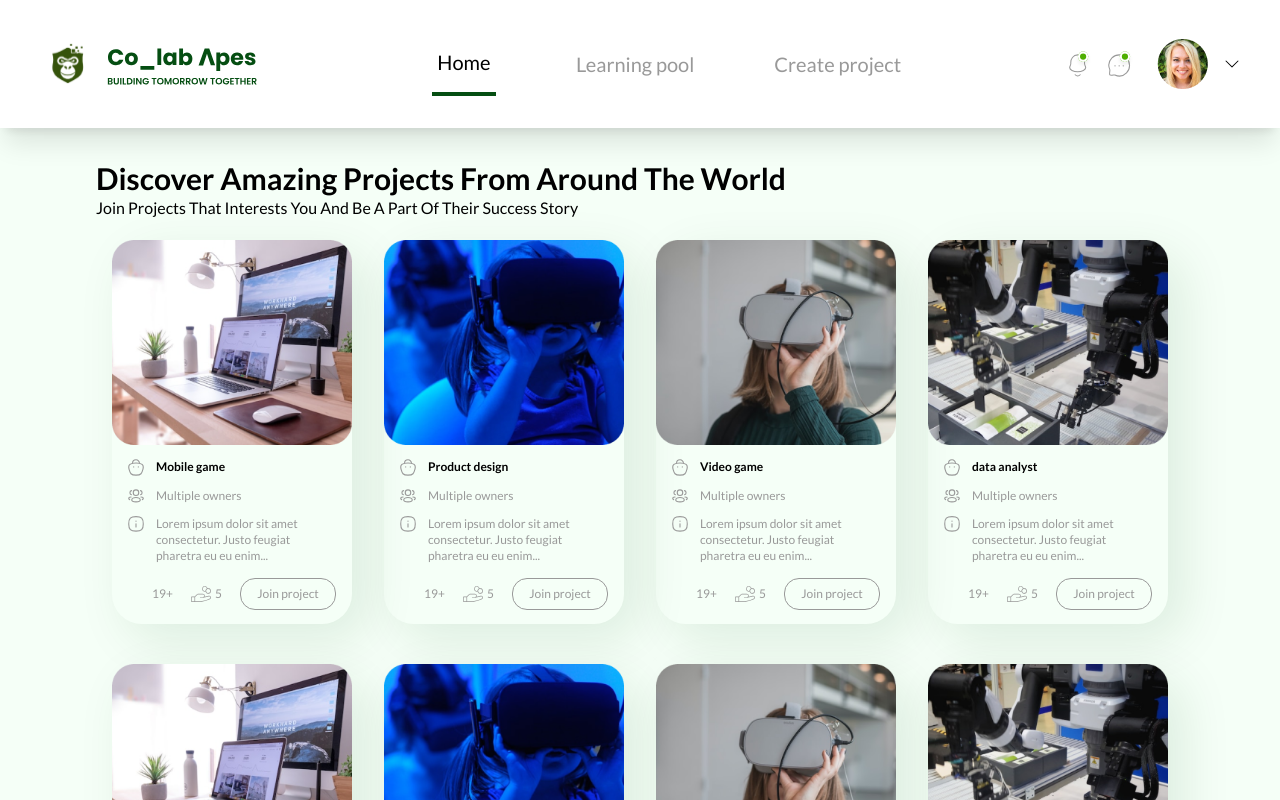
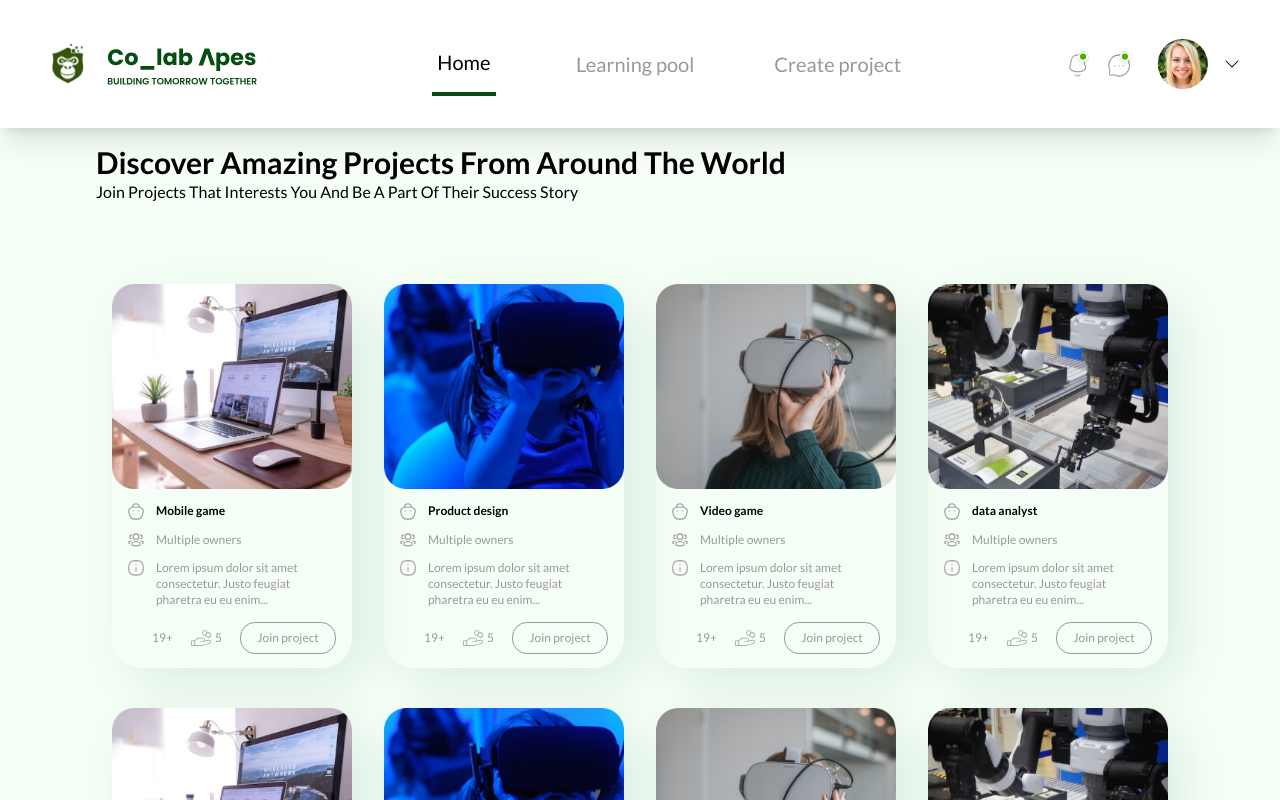
Before and after one commit to Colab-Apes/landingpage, a React (Create React App) app: page /home in a window 1280 px wide. Shown: the top 800 px of the page. Built offline with nearby package versions, Linux system fonts and the light colour scheme; some icons are missing.

Commit message:
changes made

```diff
--- a/src/Pages/Home.jsx
+++ b/src/Pages/Home.jsx
@@ -9,7 +9,7 @@ const Home = () => {
   return (
     <div className=" font-lato ">
       <NavBarComp />
-      <div className="px-24 mt-40  z-[-10] ">
+      <div className="px-24 mt-[9rem]  z-[-10] ">
         {" "}
         <p className="text-left">
           <p className="text-3xl font-semibold">
@@ -21,7 +21,7 @@ const Home = () => {
             Story
           </p>
         </p>
-        <div className="grid lg:grid-cols-4 mt-5 gap-y-10 justify-center place-items-center">
+        <div className="grid lg:grid-cols-4 mt-20 gap-y-10 justify-center place-items-center">
           <Project image={img1} name="Mobile game" />
           <Project image={img2} name="Product design" />
           <Project image={img3} name="Video game" />
```
